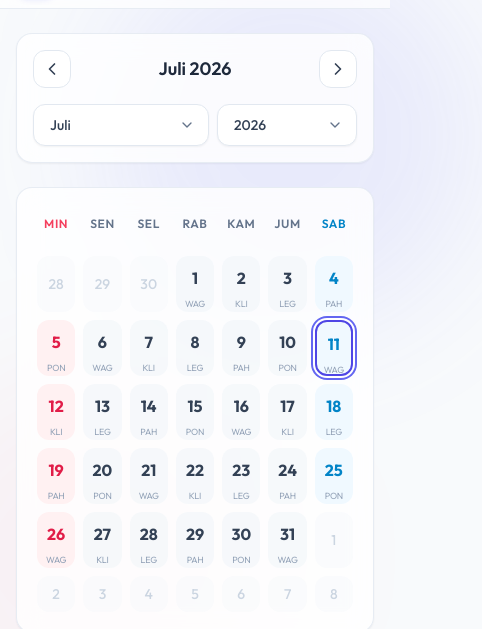
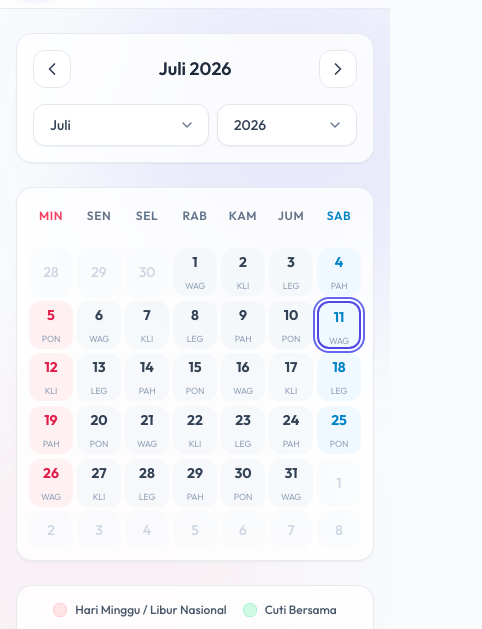
Before and after one commit to bahrye/kalenderku, a website: page index.html in a window 390 px wide. Shown: the part 56-685 px from the top of the page, 482 px wide, since content can reach past the window. Drawn offline with nearby package versions, Linux system fonts and the light colour scheme; no server answers.

Commit message:
optimize mobile layout responsiveness and prevent overflow zoom

```diff
--- a/app.js
+++ b/app.js
@@ -256,10 +256,10 @@ function renderCalendarGrid() {
     cell.type = "button";
 
     // Core styling classes
-    let cellClasses = "flex flex-col items-center justify-between p-2.5 rounded-xl text-sm font-medium relative h-14 w-full transition-all duration-200 hover:scale-105 active:scale-95 focus:outline-none ";
+    let cellClasses = "flex flex-col items-center justify-between p-1 sm:p-2.5 rounded-xl text-sm font-medium relative h-12 sm:h-14 w-full transition-all duration-200 hover:scale-105 active:scale-95 focus:outline-none ";
 
     let labelClasses = "text-xs font-semibold mt-auto truncate w-full text-center px-0.5 ";
-    let numClasses = "text-base font-bold ";
+    let numClasses = "text-sm sm:text-base font-bold ";
 
     // Identify holiday vs weekend vs weekday styling
     if (dayOfWeek === 0 || (holiday && !holiday.is_leave_together)) {
--- a/index.html
+++ b/index.html
@@ -80,9 +80,10 @@
 
 <body class="bg-slate-50 text-slate-800 dark:bg-slate-950 dark:text-slate-100 min-h-screen flex flex-col font-sans">
 
-  <!-- Glow effects behind elements (premium aesthetic) -->
-  <div class="absolute top-0 left-1/4 w-96 h-96 bg-brand-500/10 rounded-full blur-3xl -z-10 pointer-events-none"></div>
-  <div class="absolute bottom-10 right-1/4 w-96 h-96 bg-rose-500/5 rounded-full blur-3xl -z-10 pointer-events-none">
+  <!-- Glow effects behind elements (premium aesthetic) wrapped to prevent mobile overflow -->
+  <div class="absolute inset-0 overflow-hidden pointer-events-none -z-10">
+    <div class="absolute top-0 left-1/4 w-96 h-96 bg-brand-500/10 rounded-full blur-3xl"></div>
+    <div class="absolute bottom-10 right-1/4 w-96 h-96 bg-rose-500/5 rounded-full blur-3xl"></div>
   </div>
 
   <!-- Header -->
@@ -197,10 +198,10 @@
 
       <!-- Calendar Grid Card -->
       <div
-        class="bg-white/80 dark:bg-slate-900/80 backdrop-blur-md rounded-2xl border border-slate-200/80 dark:border-slate-800/80 p-5 shadow-sm">
+        class="bg-white/80 dark:bg-slate-900/80 backdrop-blur-md rounded-2xl border border-slate-200/80 dark:border-slate-800/80 p-3 sm:p-5 shadow-sm">
 
         <!-- Day of the Week Headers (Indonesian Standard: Sunday starts first, let's use standard Minggu-Sabtu) -->
-        <div class="grid grid-cols-7 gap-2 mb-4 text-center">
+        <div class="grid grid-cols-7 gap-1 sm:gap-2 mb-4 text-center">
           <div class="text-xs font-semibold py-2 text-rose-500 tracking-wider uppercase">Min</div>
           <div class="text-xs font-semibold py-2 text-slate-500 dark:text-slate-400 tracking-wider uppercase">Sen</div>
           <div class="text-xs font-semibold py-2 text-slate-500 dark:text-slate-400 tracking-wider uppercase">Sel</div>
@@ -211,7 +212,7 @@
         </div>
 
         <!-- Date Cells Grid -->
-        <div id="calendar-days" class="grid grid-cols-7 gap-2 min-h-[340px]">
+        <div id="calendar-days" class="grid grid-cols-7 gap-1 sm:gap-2 min-h-[300px] sm:min-h-[340px]">
           <!-- Dynmically rendered calendar days -->
         </div>
 
```
